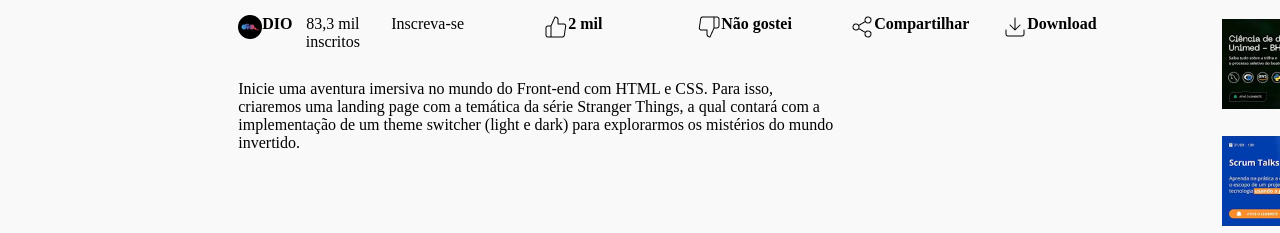
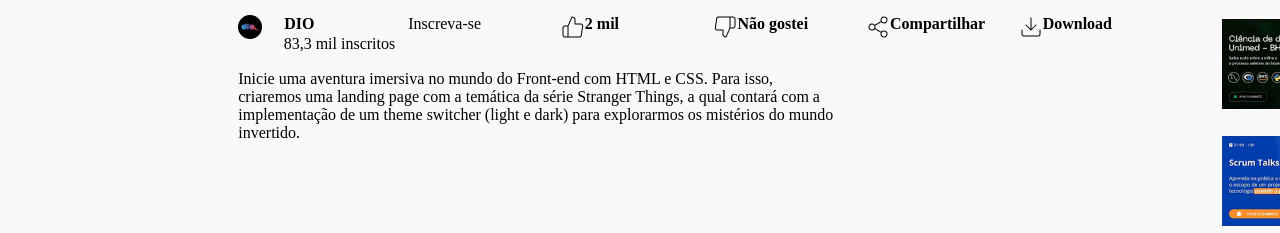
Before and after one commit to Rafabrendo/desafio-dio, a plain HTML site: page index.html in a window 1280 px wide. Shown: the part 667-900 px from the top of the page. Drawn offline with Linux system fonts and the light colour scheme.

Commit message:
Atualização

```diff
--- a/index.html
+++ b/index.html
@@ -40,7 +40,7 @@
             <br>
             <nav>
                 <div class="classNav">
-                    <div class="">
+                    <div class="classNavDio">
                     <img src="imagens/videoActions/Channel Avatar.png" alt="">
                     <h3>DIO</h3>
                     <p>83,3 mil inscritos</p>
--- a/style.css
+++ b/style.css
@@ -99,15 +99,15 @@ form{
 .classNav{
     display: flex;
     flex-direction: row;
-    width: 900px;
-    height: 65px;
+    width: 933px;
+    height: 55px;
     justify-content: space-between;
 
 }
 
 .classNav > div{
 
-    width: 135px;
+    width: 170px;
     height: 55px;
     display: inline-flex;
     text-align: center;
@@ -117,6 +117,26 @@ form{
 .classNav > div > img{
     width: 24px;
     height: 24px;
+}
+
+
+.classNavDio > h3 {
+    width: 40px;
+    height: fit-content;
+    position: relative;
+    left: 20px;
+
+}
+
+.classNavDio > p{
+    width: 130px;
+    height: 17px;
+    font-size: 16px;
+    position: relative;
+
+
+    right: 13px;
+    top: 20px;
 }
 
 
```
